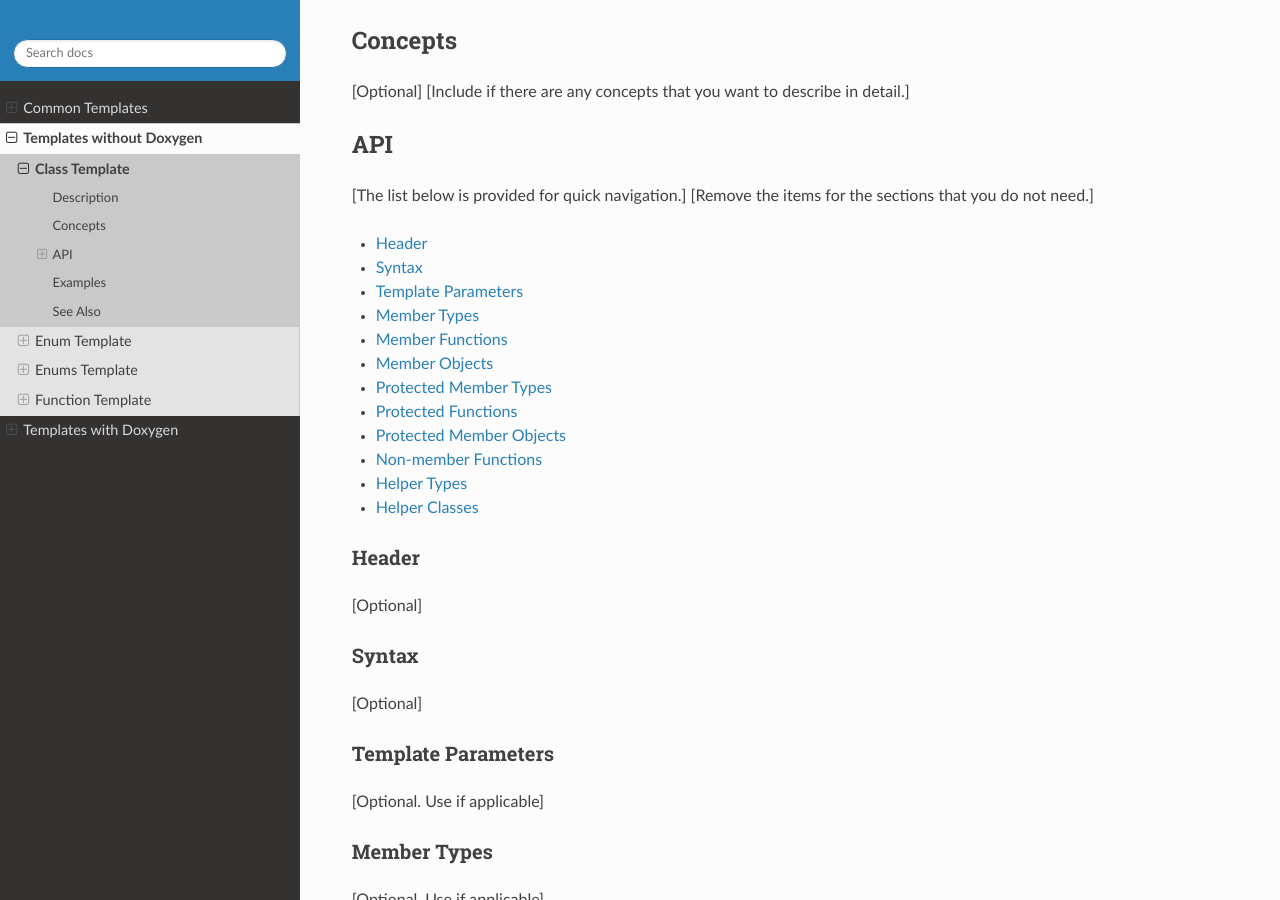
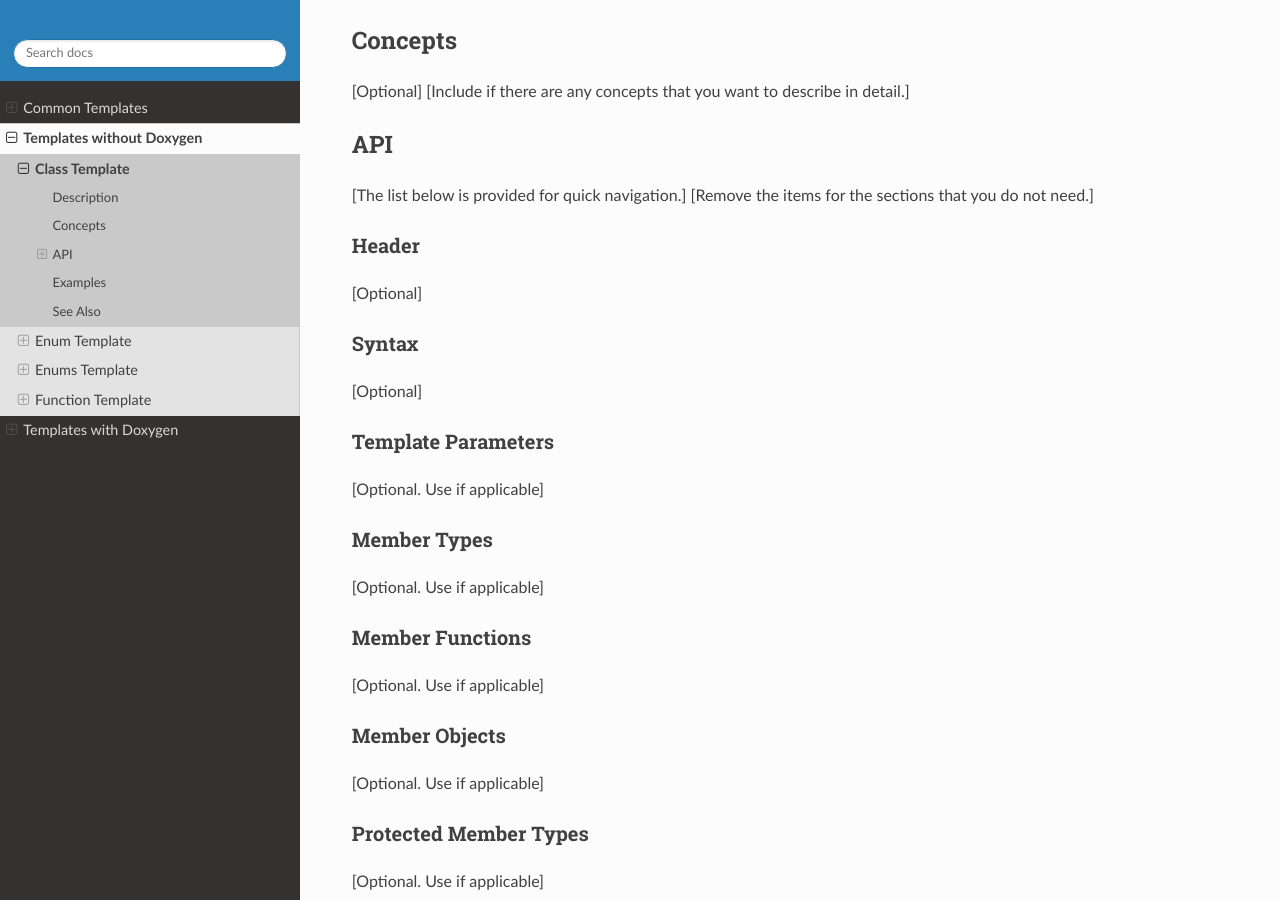
Before and after one commit to outoftardis/docs, a Sphinx documentation site: the page built from api_example/doc/source/without_doxygen/class.rst, in a window 1280 px wide and 900 px high, scrolled down 432 px. Built offline with Sphinx 7.4.7 and the Read the Docs theme 2.0.0, drawn with Linux system fonts in a browser that asks for light colours.

Commit message:
Removed TOC from class and function topics

```diff
--- a/api_example/doc/source/without_doxygen/class.rst
+++ b/api_example/doc/source/without_doxygen/class.rst
@@ -27,19 +27,6 @@ API
 
 [The list below is provided for quick navigation.]
 [Remove the items for the sections that you do not need.]
-
-- `Header`_
-- `Syntax`_
-- `Template Parameters`_
-- `Member Types`_
-- `Member Functions`_
-- `Member Objects`_
-- `Protected Member Types`_
-- `Protected Functions`_
-- `Protected Member Objects`_
-- `Non-member Functions`_
-- `Helper Types`_
-- `Helper Classes`_
 
 Header
 ------
```
Also changed, not shown: api_example/doc/source/without_doxygen/function.rst (+0 -9 lines), 2 other files.
